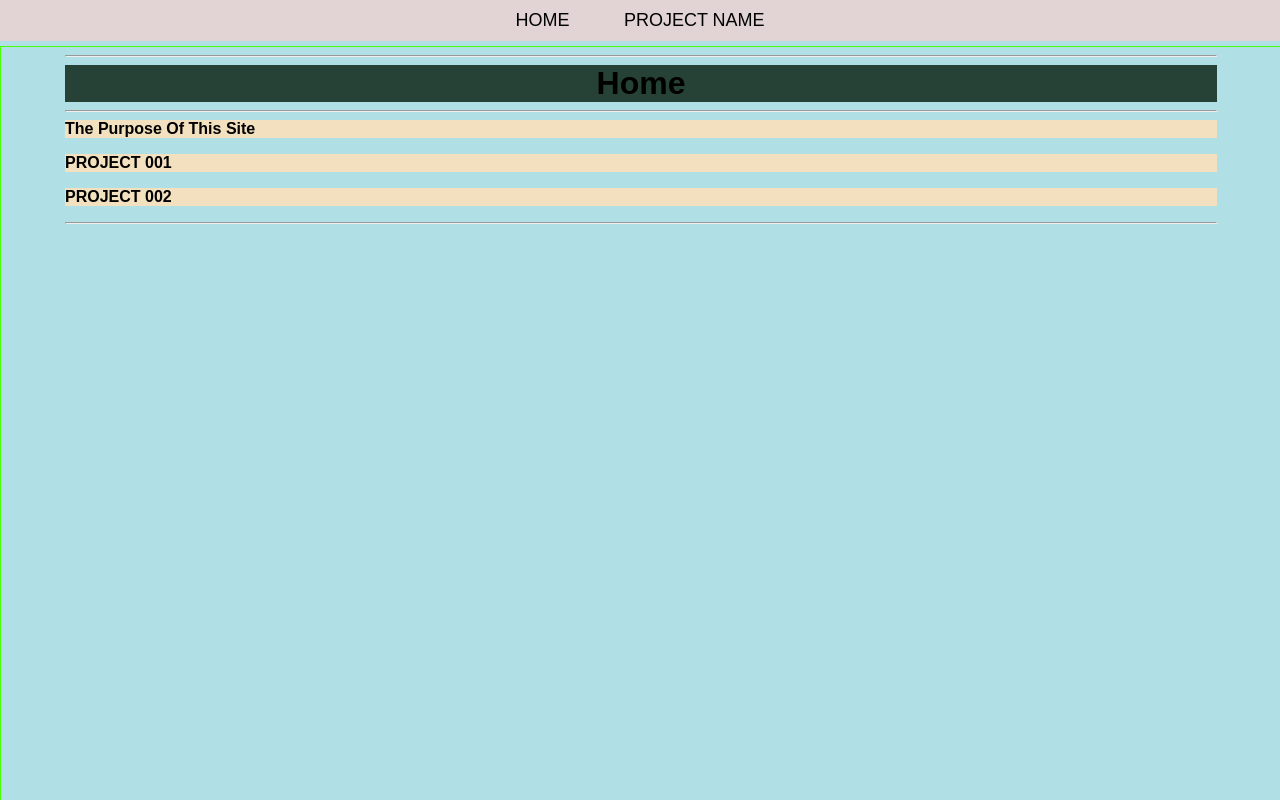
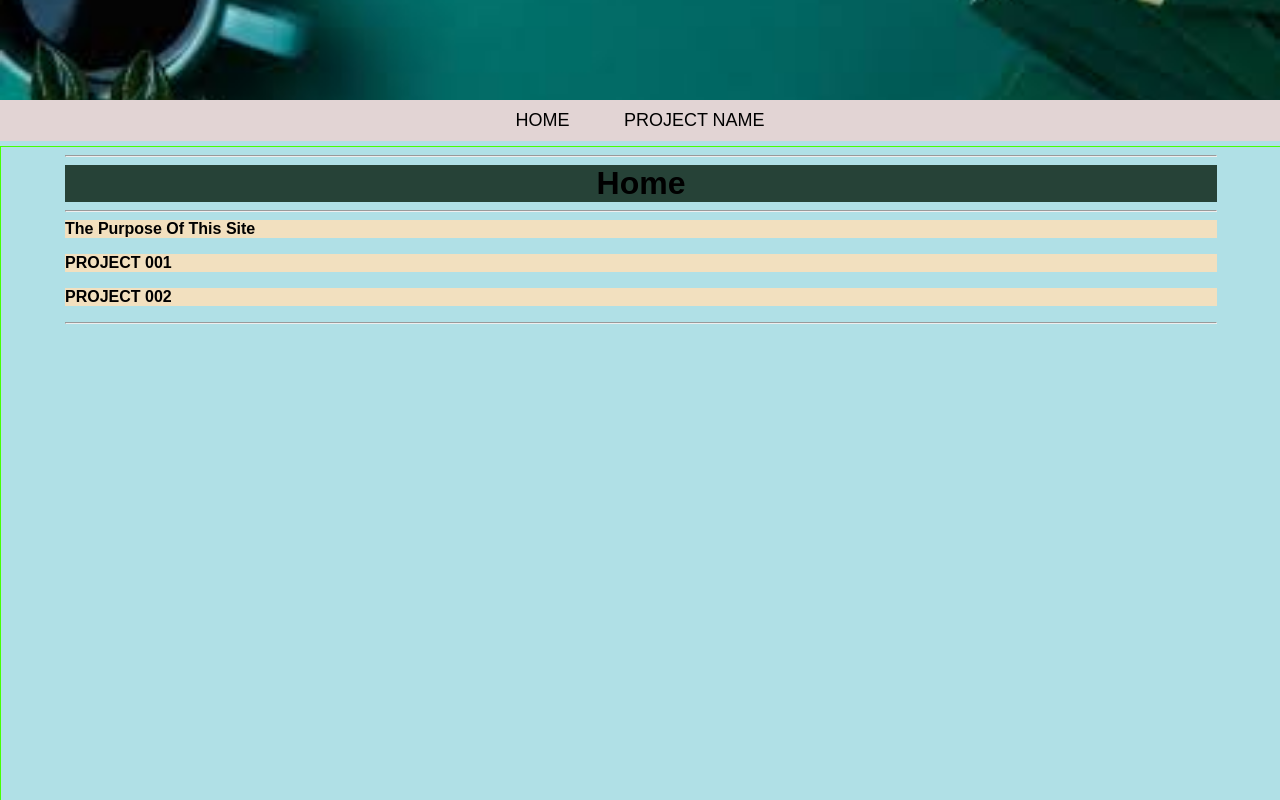
Before and after one commit to JamesBarrettMsc/Template-Portfolio_Site, a plain HTML site: page index.html in a window 1280 px wide. Shown: the top 800 px of the page. Drawn offline with Linux system fonts and the light colour scheme.

Commit message:
Update index.html

```diff
--- a/index.html
+++ b/index.html
@@ -16,7 +16,7 @@
   <body>
 
     <!-- Banner Image Section -->
-    <!--  <div class="banner"></div>-->
+    <div class="banner"></div>
       <!-- Navigation bar -->
       <nav>
         <a href="home.html" target="contentFrame">HOME</a>
```
